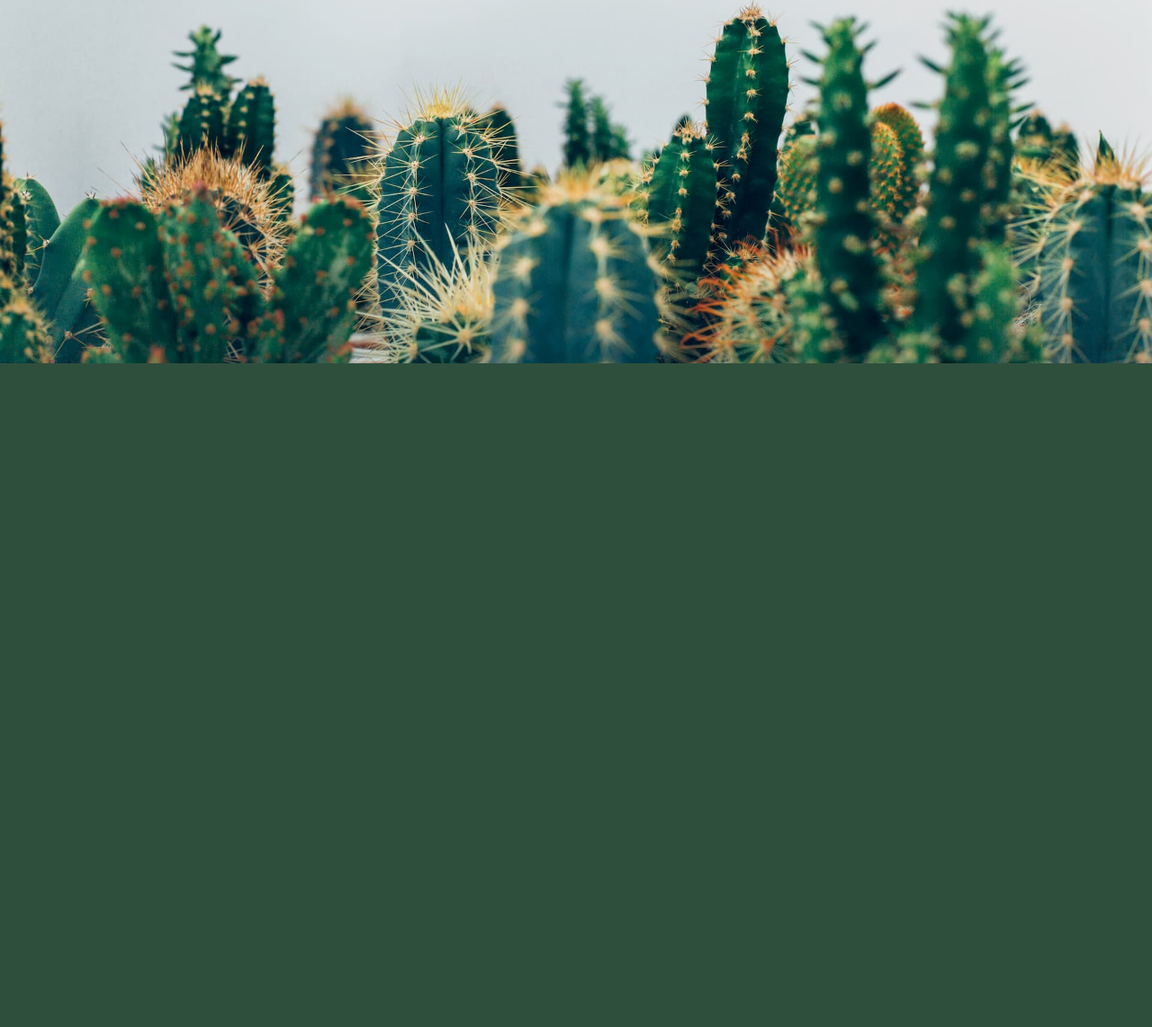
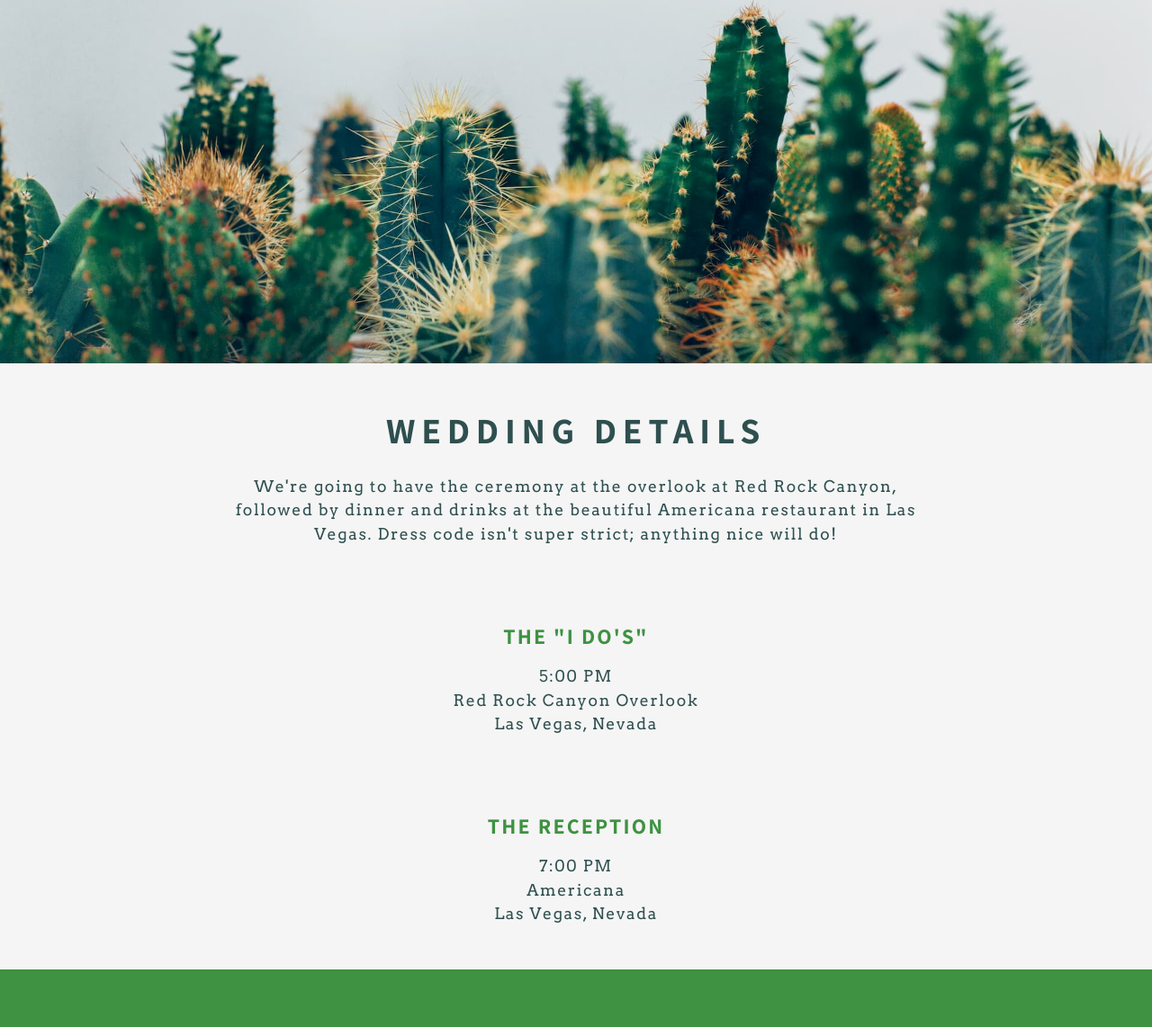
Before and after one commit to violetavk/vegas, a Gatsby site: page / in a window 1280 px wide. Shown: the part 396-1538 px from the top of the page at 90% size. Before the commit the page ends 800 px from the top, so only its background shows below. Built offline with nearby package versions, Linux system fonts and the light colour scheme; Gatsby itself is replaced by a stand-in of ours.

Commit message:
add location component

```diff
--- /dev/null
+++ b/src/components/location.js
@@ -0,0 +1,32 @@
+import React from "react";
+import locationStyles from "./location.module.css";
+
+export default () => {
+    return (
+        <section className={locationStyles.container}>
+            <div className={locationStyles.header}>Wedding Details</div>
+            <div className={locationStyles.description}>
+                We're going to have the ceremony at the overlook at Red Rock
+                Canyon, followed by dinner and drinks at the beautiful Americana
+                restaurant in Las Vegas. Dress code isn't super strict; anything
+                nice will do!
+            </div>
+            <div className={locationStyles.subheader}>The "I DO's"</div>
+            <div className={locationStyles.details}>
+                5:00 PM
+                <br />
+                Red Rock Canyon Overlook
+                <br />
+                Las Vegas, Nevada
+            </div>
+            <div className={locationStyles.subheader}>The Reception</div>
+            <div className={locationStyles.details}>
+                7:00 PM
+                <br />
+                Americana
+                <br />
+                Las Vegas, Nevada
+            </div>
+        </section>
+    );
+};
--- /dev/null
+++ b/src/components/location.module.css
@@ -0,0 +1,45 @@
+.container {
+    background-color: whitesmoke;
+    display: flex;
+    flex-direction: column;
+    height: 100%;
+    align-items: center;
+    padding: 3rem 0;
+}
+
+.header {
+    font-family: "Assistant", sans-serif;
+    font-size: 2.5em;
+    padding: 0 0 1.5rem 0;
+    text-transform: uppercase;
+    letter-spacing: 0.17em;
+    color: darkslategrey;
+}
+
+.description {
+    color: darkslategrey;
+    letter-spacing: 0.09em;
+    font-family: "Arvo", serif;
+    font-size: 1.1em;
+    width: 60%;
+    text-align: center;
+    line-height: 1.5em;
+}
+
+.subheader {
+    font-family: "Assistant", sans-serif;
+    font-size: 1.5em;
+    margin: 3.5em 0 1rem 0;
+    color: #3e9241;
+    text-transform: uppercase;
+    letter-spacing: 0.09em;
+}
+
+.details {
+    font-family: "Arvo", serif;
+    font-size: 1.1em;
+    letter-spacing: 0.09em;
+    line-height: 1.5em;
+    text-align: center;
+    color: darkslategrey;
+}
--- a/src/components/titleScreen.module.css
+++ b/src/components/titleScreen.module.css
@@ -1,6 +1,3 @@
-@import url("https://fonts.googleapis.com/css?family=Arvo&display=swap");
-@import url("https://fonts.googleapis.com/css?family=Assistant:700&display=swap");
-
 .container {
     background-image: url("../styles/cactus-background-small.jpg");
     background-size: cover;
@@ -22,7 +19,7 @@
     font-size: 1.1em;
     text-transform: uppercase;
     letter-spacing: 0.17em;
-    color: darkslategrey;
+    color: #3e9241;
     margin-bottom: 10%;
 }
 
--- a/src/pages/index.js
+++ b/src/pages/index.js
@@ -1,8 +1,11 @@
 import React from "react";
 import TitleScreen from "../components/titleScreen";
+import Location from "../components/location";
 
 export default () => (
     <div className="container">
         <TitleScreen />
+        <Location />
+        <div className="footer"></div>
     </div>
 );
--- a/src/styles/global.css
+++ b/src/styles/global.css
@@ -1,13 +1,20 @@
+@import url("https://fonts.googleapis.com/css?family=Arvo&display=swap");
+@import url("https://fonts.googleapis.com/css?family=Assistant:700&display=swap");
+
 html,
 body {
     margin: 0;
     padding: 0;
     height: 100%;
     width: 100%;
-    background-color: rgb(47, 79, 61);
+    background-color: #3e9241;
 }
 
 .container {
     display: flex;
     flex-direction: column;
 }
+
+.footer {
+    height: 4rem;
+}
```
